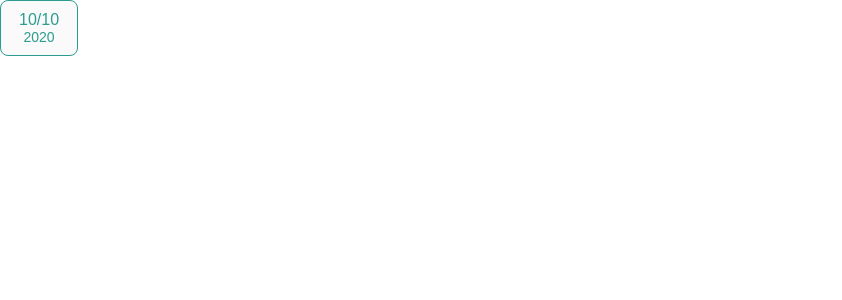
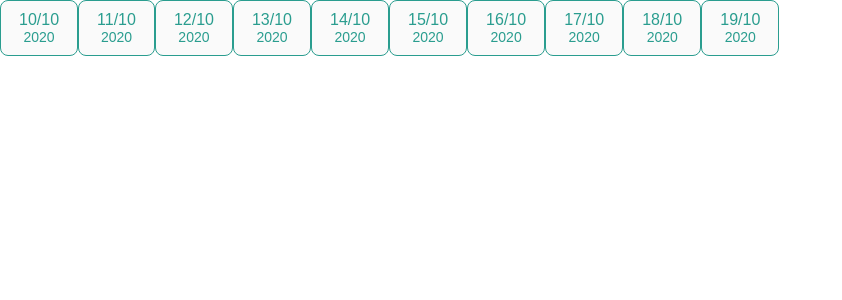
Before and after one commit to CaNeoN28/controle-farmaceutico-frontend, a Next.js app: page /teste in a window 1280 px wide. Shown: the top 300 px of the page, without its empty margins (0-842 px from the left). Built offline with nearby package versions, Linux system fonts and the light colour scheme.

Commit message:
Adicionando comportamento ao componente

```diff
--- a/src/app/teste/page.tsx
+++ b/src/app/teste/page.tsx
@@ -1,10 +1,28 @@
 "use client";
 
 import DiaPlantao from "@/components/DiaPlantao";
+import { useState } from "react";
 
 export default function Teste() {
+  const [dias, setDias] = useState([
+    "2020/10/10",
+    "2020/10/11",
+    "2020/10/12",
+    "2020/10/13",
+    "2020/10/14",
+    "2020/10/15",
+    "2020/10/16",
+    "2020/10/17",
+    "2020/10/18",
+    "2020/10/19",
+  ])
+
 	return <div>
-		<DiaPlantao data="aaaa"/>
-		<DiaPlantao data="2020/10/10"/>
+		{dias.map((dia, index) =>
+      <DiaPlantao key={index} data={dia} onClick={() => {
+        const filtros = dias.filter((d, i) => i != index)
+        setDias(filtros)
+      }}/>
+    )}
 	</div>;
 }
--- a/src/components/DiaPlantao/DiaPlantao.module.scss
+++ b/src/components/DiaPlantao/DiaPlantao.module.scss
@@ -1,8 +1,6 @@
 .diaplantao {
-	display: flex;
-	flex-direction: column;
-	align-items: center;
-	text-align: center;
+  position: relative;
+  text-align: center;
 
 	border: 1px solid var(--primary-color);
 
@@ -12,6 +10,46 @@
 	border-radius: 8px;
 	padding: 10px 18px;
 	font-size: 16px;
+
+  .container{
+    display: flex;
+    flex-direction: column;
+    text-align: center;
+  }
+
+  .icone{
+    position: absolute;
+    display: flex;
+    justify-content: center;
+    align-items: center;
+
+    margin: auto;
+
+    width: 100%;
+    height: 100%;
+    font-size: 20px;
+
+    opacity: 0;
+    top: 0;
+    left: 0;
+
+    color: var(--white);
+  }
+}
+
+.ativo:hover{
+  cursor: pointer;
+
+  background-color: var(--red);
+  border-color: var(--red);
+
+  .container{
+    opacity: 0;
+  }
+
+  .icone {
+    opacity: 1;
+  }
 }
 
 .ano{
--- a/src/components/DiaPlantao/index.tsx
+++ b/src/components/DiaPlantao/index.tsx
@@ -1,3 +1,4 @@
+import { FaTrash } from "react-icons/fa";
 import classNames from "classnames";
 import styles from "./DiaPlantao.module.scss";
 import { MouseEventHandler } from "react";
@@ -10,6 +11,7 @@ interface Props {
 export default function DiaPlantao({ data, onClick }: Props) {
   const classes = classNames({
     [styles.diaplantao]: true,
+    [styles.ativo]: !!onClick,
   });
 
   const date = new Date(data);
@@ -26,8 +28,15 @@ export default function DiaPlantao({ data, onClick }: Props) {
 
   return (
     <button className={classes} onClick={onClick}>
-			<span>{dia}/{mes}</span>
-			<span className={styles.ano}>{ano}</span>
+      <div className={styles.container}>
+        <span>
+          {dia}/{mes}
+        </span>
+        {onClick && <span className={styles.ano}>{ano}</span>}
+      </div>
+      <div className={styles.icone}>
+        <FaTrash />
+      </div>
     </button>
   );
 }
```
Lines whose indentation alone changed are shown as unchanged.
